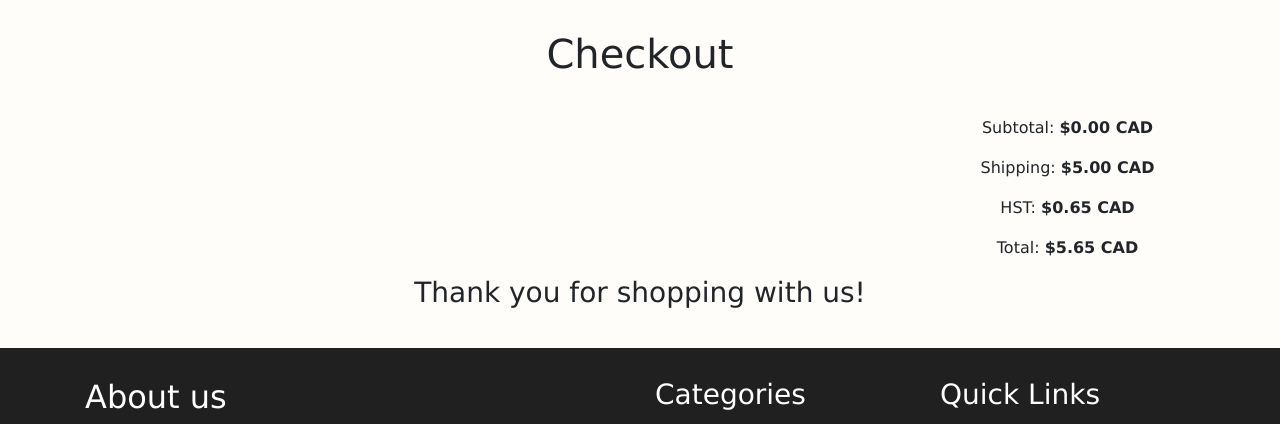
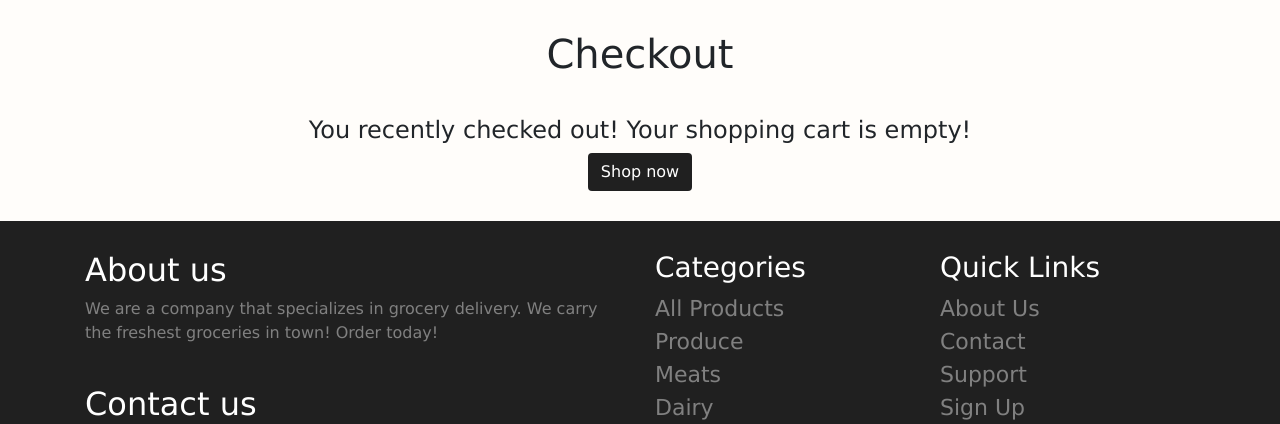
Before and after one commit to ltdatphan/Happy-Groceries, a PHP site: page /index.php?page=checkout in a window 1280 px wide. Shown: the part 188-612 px from the top of the page. Run offline with PHP 8.4, Linux system fonts and the light colour scheme; data that the repository does not hold is empty.

Commit message:
Send cart empty message if user refreshes page on checkout

```diff
--- a/public/checkout.php
+++ b/public/checkout.php
@@ -1,6 +1,10 @@
 <?php $subtotal = 0.0 ?>
 <div class="container custom-page" style="text-align:center">
     <h1 class="title-header">Checkout</h1>
+    <?php if (empty($_SESSION['cart'])) : ?>
+        <h4>You recently checked out! Your shopping cart is empty!</h4>
+        <a href="?page=products" class="btn card-btn" >Shop now</a>
+    <?php else : ?>
     <div class="row">
         <div class="col">
             <div class="cart">
@@ -52,4 +56,5 @@
     </div>
     <h3>Thank you for shopping with us!</h3>
     <?php unset($_SESSION['cart']);?>
+    <?php endif; ?>
 </div>
```
